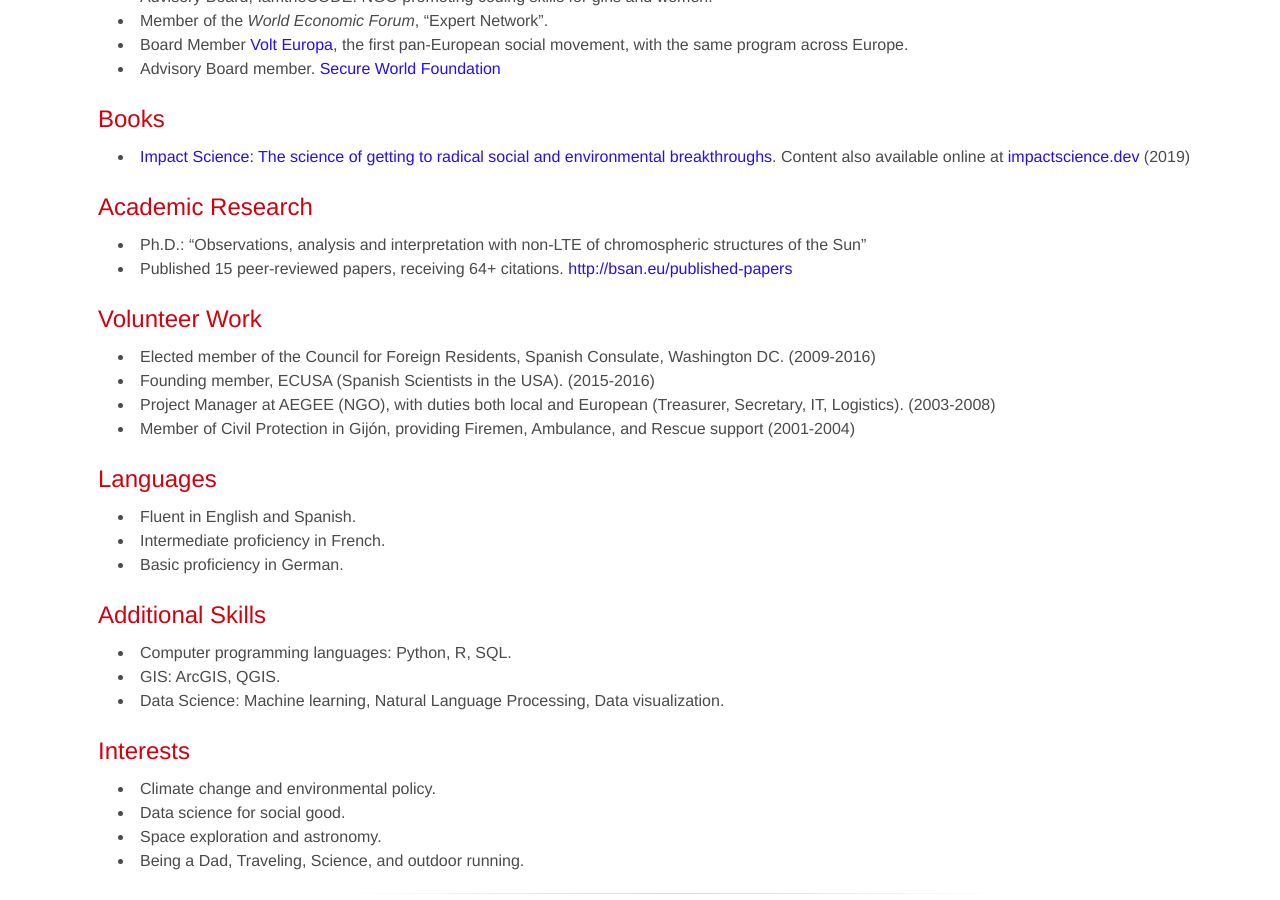
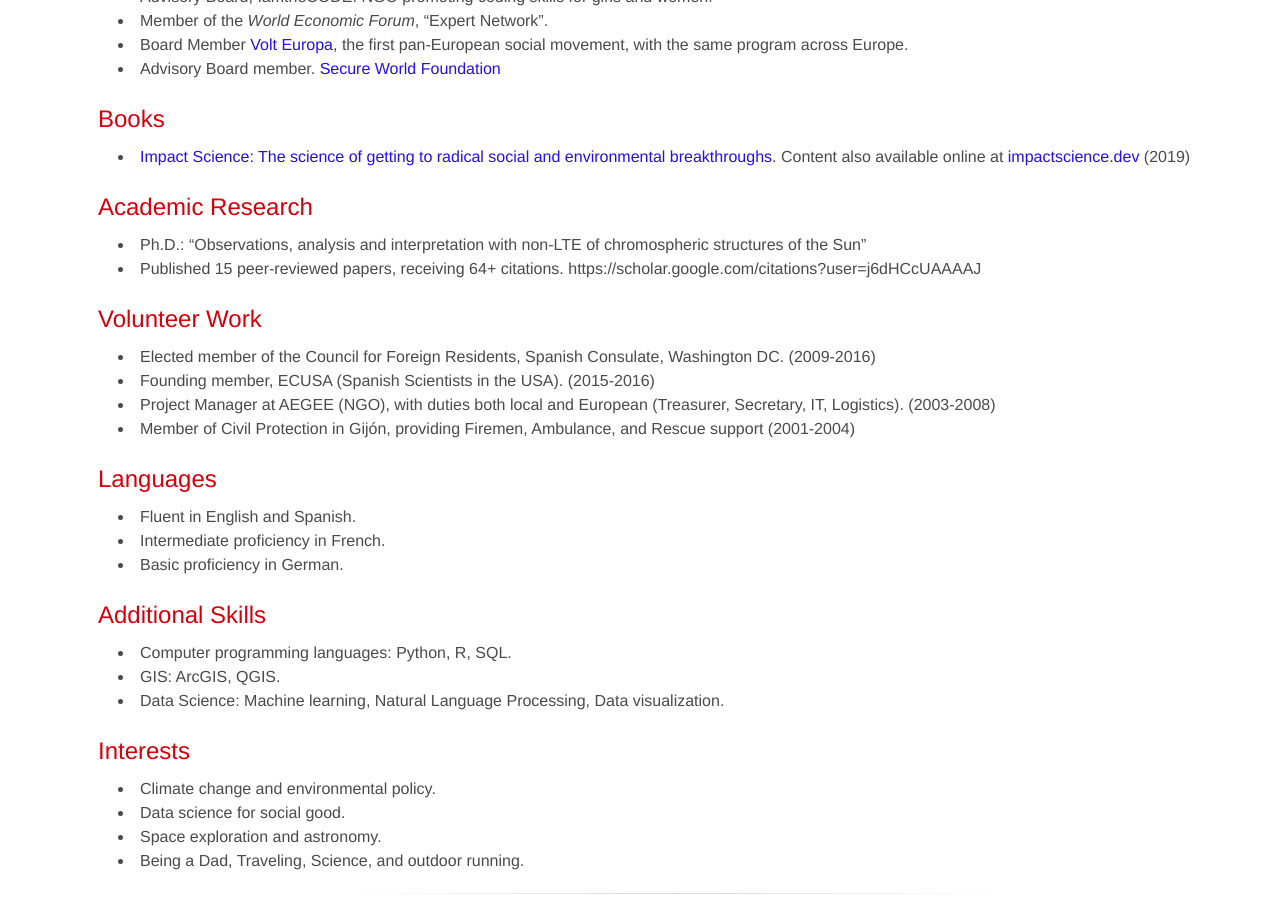
Before and after one commit to brunosan/cv, a Jekyll site: the page built from index.md, in a window 1280 px wide and 900 px high, scrolled down 1923 px. Built offline with Jekyll 4.4.1, drawn with Linux system fonts in a browser that asks for light colours; some of the changed lines change nothing that is shown.

Commit message:
Update index.md

```diff
--- a/index.md
+++ b/index.md
@@ -82,7 +82,7 @@
 ## Academic Research ##
 
 * Ph.D.: "Observations, analysis and interpretation with non-LTE of chromospheric structures of the Sun"
-* Published 15 peer-reviewed papers, receiving 64+ citations. [http://bsan.eu/published-papers](http://bsan.eu/published-papers)
+* Published 15 peer-reviewed papers, receiving 64+ citations. https://scholar.google.com/citations?user=j6dHCcUAAAAJ
 
 ## Volunteer Work ##
 * Elected member of the Council for Foreign Residents, Spanish Consulate, Washington DC. (2009-2016)
```
